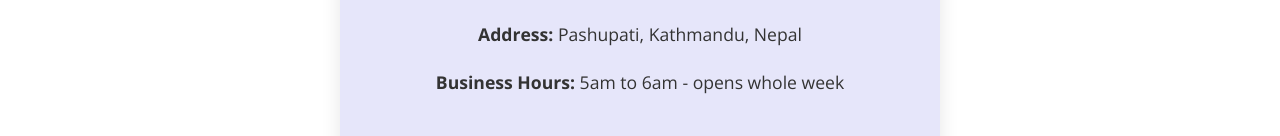
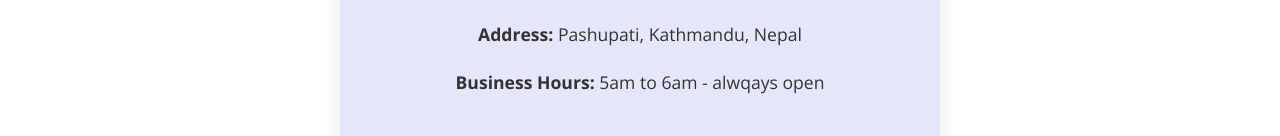
Before and after one commit to Kusu789/shop, a plain HTML site: page index.html in a window 1280 px wide. Shown: the part 2739-2875 px from the top of the page. Drawn offline with nearby package versions, Linux system fonts and the light colour scheme.

Commit message:
Update index.html

```diff
--- a/index.html
+++ b/index.html
@@ -641,7 +641,7 @@
             <p><strong>WhatsApp:</strong> <a href="https://wa.me/9841364532">+977 9841364532</a></p>
             <p><strong>Email:</strong> <a href="mailto:kushalneupane5678@gmail.com">kushalneupane5678@gmail.com</a></p>
             <p><strong>Address:</strong> Pashupati, Kathmandu, Nepal</p>
-            <p><strong>Business Hours:</strong> 5am to 6am - opens whole week </p>
+            <p><strong>Business Hours:</strong> 5am to 6am - alwqays open </p>
             <a href="https://wa.me/9841364532?text=Hello%20Kushal%20Puja%20Samagri%20Bhandar,%20I%20would%20like%20to%20inquire%20about%20your%20products." class="whatsapp-button">
                 <img src="https://img.icons8.com/color/48/000000/whatsapp.png" alt="WhatsApp Logo">
                 Inquire Now
```
